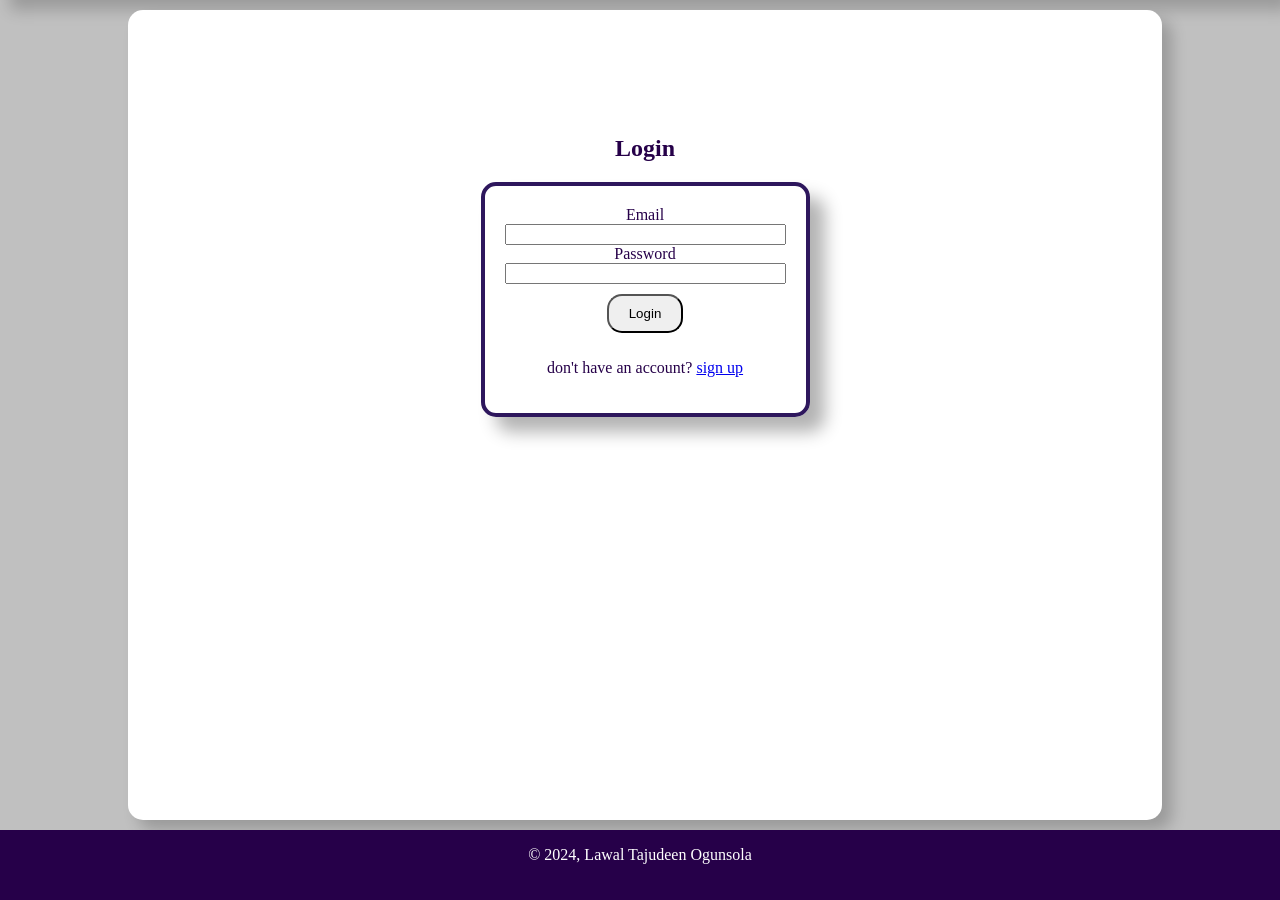
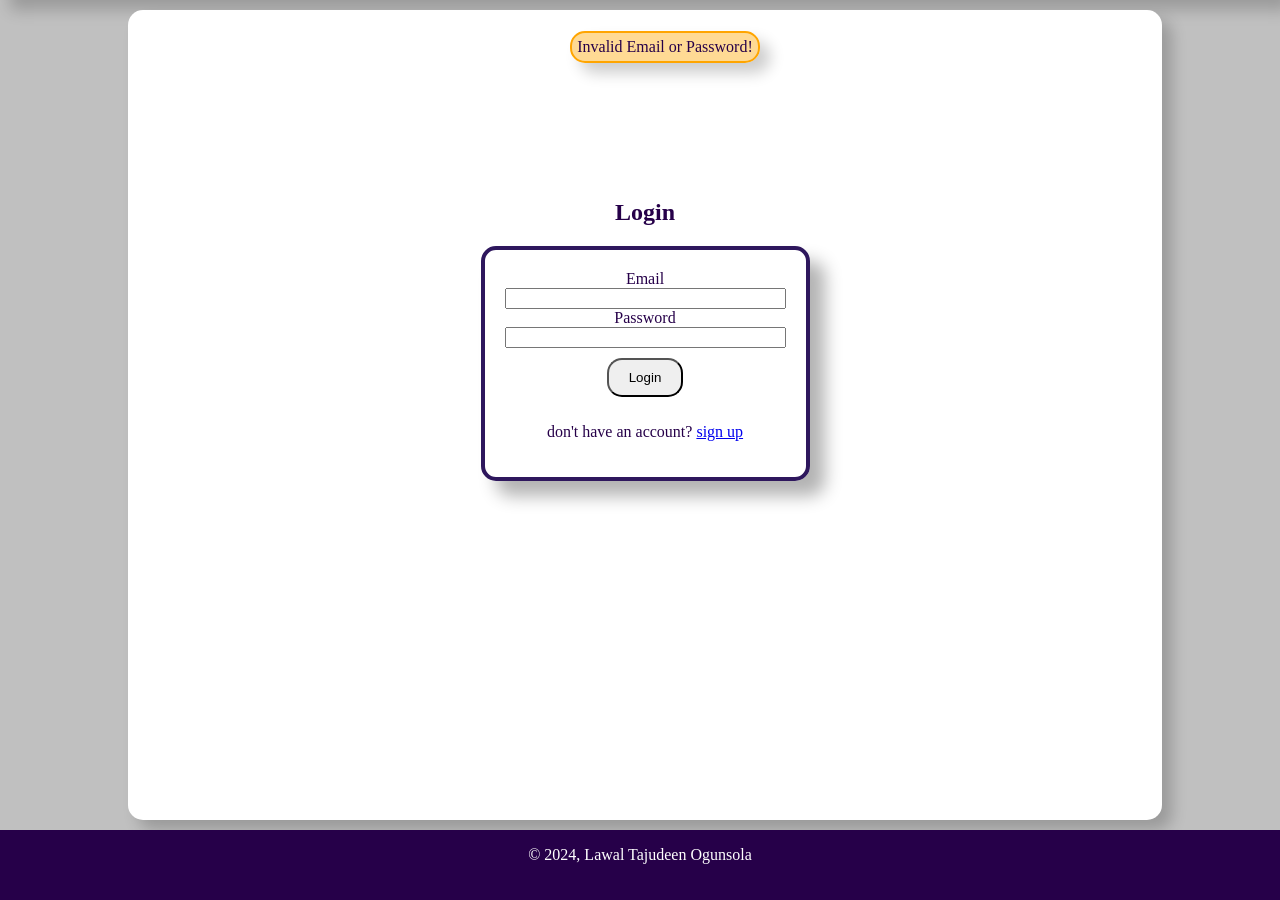
Before and after one commit to lawalTheWest/ticketing_system, a Flask app: page /login in a window 1280 px wide. Shown: the part 90-990 px from the top of the page. Run offline with Flask 3, Linux system fonts and the light colour scheme.

```diff
--- a/app/__init__.py
+++ b/app/__init__.py
@@ -17,7 +17,6 @@ db = SQLAlchemy()
 migrate = Migrate()
 login_manager = LoginManager()
 login_manager.login_view = 'routes.Login'
-
 
 def create_app():
     app = Flask(__name__,
--- a/app/routes.py
+++ b/app/routes.py
@@ -55,14 +55,20 @@ def Login():
     form = LoginForm()
     if form.validate_on_submit():
         user = User.query.filter_by(email=form.email.data).first()
-        if user and user.check_password(form.password.data):
-            login_user(user)
-            flash('Logged in Successfulyy', 'success')
-            return redirect(url_for('routes.Dashboard'))
-        else:
-            flash('Invalid Email or Password', 'danger')
+        if user:
+            try:
+                if user.check_password(form.password.data):
+                    login_user(user)
+                    flash('Logged in Successfulyy', 'success')
+                    return redirect(url_for('routes.Dashboard'))
+                else:
+                    flash('Invalid Email or Password', 'danger')
+            except ValueError:
+                flash("There was an issue with your account \n please")
+                return redirect(url_for('routes.reset_password'))
     else:
-        print(form.errors)
+        # print(form.errors)
+        flash('Invalid Email or Password!', 'danger')
     return render_template('login.html', form=form)
 
 @routes.route('/register', methods=['Get', 'Post'])
@@ -93,3 +99,8 @@ def Logout():
 @login_required
 def Dashboard():
     return render_template('dashboard.html', name=current_user.username)
+
+
+@routes.route('/reset_password')
+def Reset_password():
+    return render_template('resetPassword.html')
--- a/templates/login.html
+++ b/templates/login.html
@@ -9,7 +9,7 @@
     <div>
         <h2>Login</h2>
     </div>
-    <form>
+    <form method="POST">
 
         {{ form.hidden_tag() }}
         <div>
```
Also changed, not shown: app/base_model.py (+4 -4 lines), templates/dashboard.html (+7 -0 lines), app.db, templates/resetPassword.html (added).
